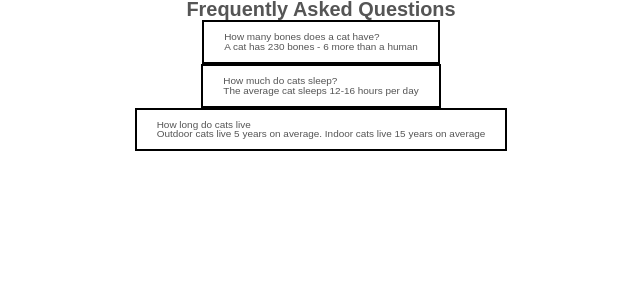
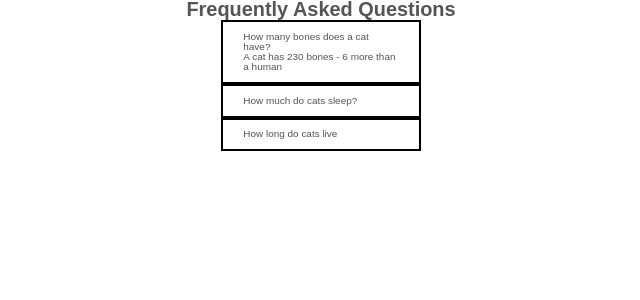
Before and after one commit to deltam3/frontendeval, a React (Vite) app in the folder Easy/1_FAQComponent/tsversion/: page / in a window 1280 px wide. Shown: the top 300 px of the page, without its empty margins (319-959 px from the left). Built offline with nearby package versions, Linux system fonts and the light colour scheme.

Commit message:
basic functionality finished

```diff
--- a/Easy/1_FAQComponent/tsversion/src/components/FAQItem.tsx
+++ b/Easy/1_FAQComponent/tsversion/src/components/FAQItem.tsx
@@ -1,4 +1,3 @@
-import { Factory } from "react";
 import { FAQType } from "../pages/FAQPage";
 import styled from "styled-components";
 
@@ -10,17 +9,19 @@ type Props = {
 
 const FAQItem = (props: Props) => {
   const ItemBox = styled.div`
+    width: 20rem;
     border: 2px solid black;
     padding: 1rem 2rem;
   `;
 
   const thisId = props.item.id;
 
-  const handleClick: () => void = () => {
-    const result: Array<FAQType> = props.items.map((item) => {
+  const handleClick: (e) => void = (e) => {
+    const result = props.items.map((item) => {
       if (item.id === thisId) {
         return { ...item, isOpen: !item.isOpen };
       }
+      return { ...item, isOpen: false };
     });
     props.setQuestions(result);
   };
@@ -28,8 +29,7 @@ const FAQItem = (props: Props) => {
   return (
     <ItemBox onClick={handleClick}>
       <p>{props.item.question}</p>
-      {/* <p>{props.item.isOpen && props.item.answer}</p> */}
-      <p>{props.item.answer}</p>
+      <p>{props.item.isOpen && props.item.answer}</p>
     </ItemBox>
   );
 };
--- a/Easy/1_FAQComponent/tsversion/src/pages/FAQPage.tsx
+++ b/Easy/1_FAQComponent/tsversion/src/pages/FAQPage.tsx
@@ -53,8 +53,6 @@ const FAQPage = () => {
     );
   });
 
-  // const handleClick = () => {};
-
   return (
     <FAQPageBox>
       <h1>Frequently Asked Questions</h1>
```
